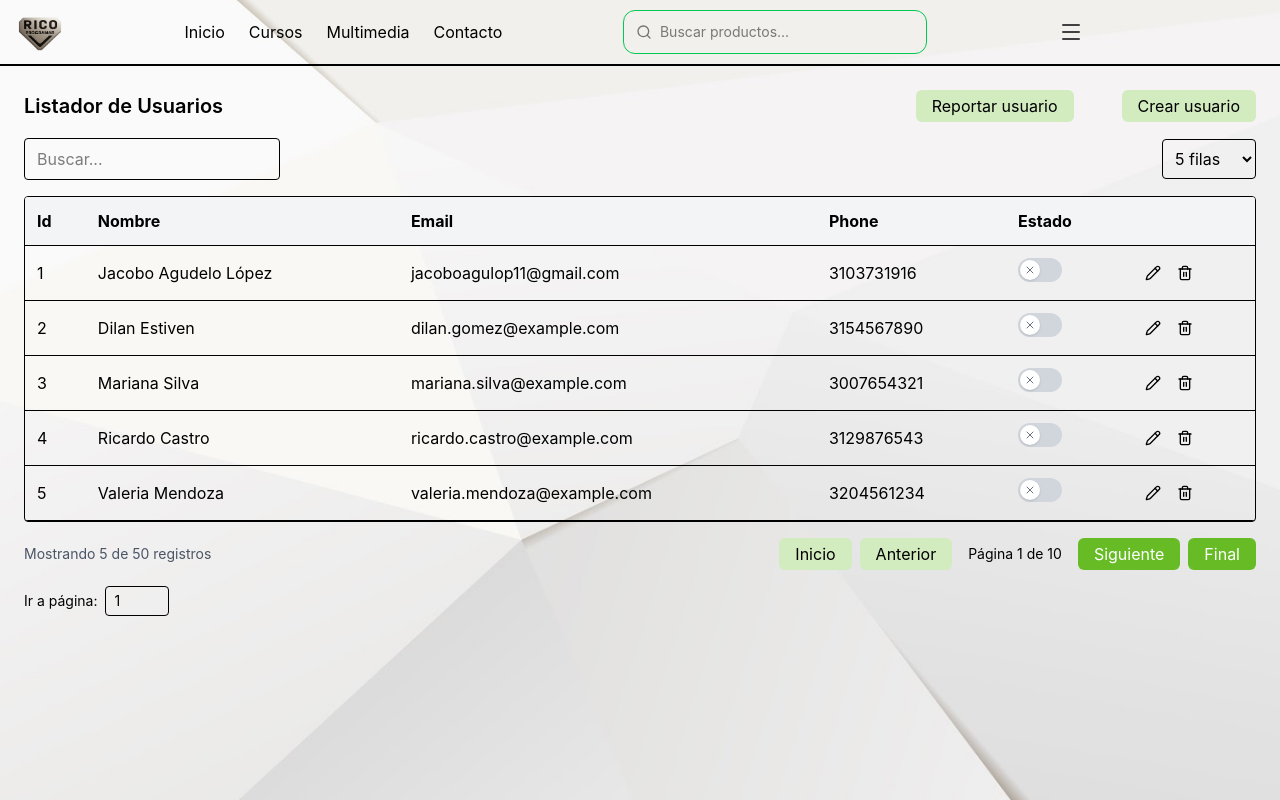
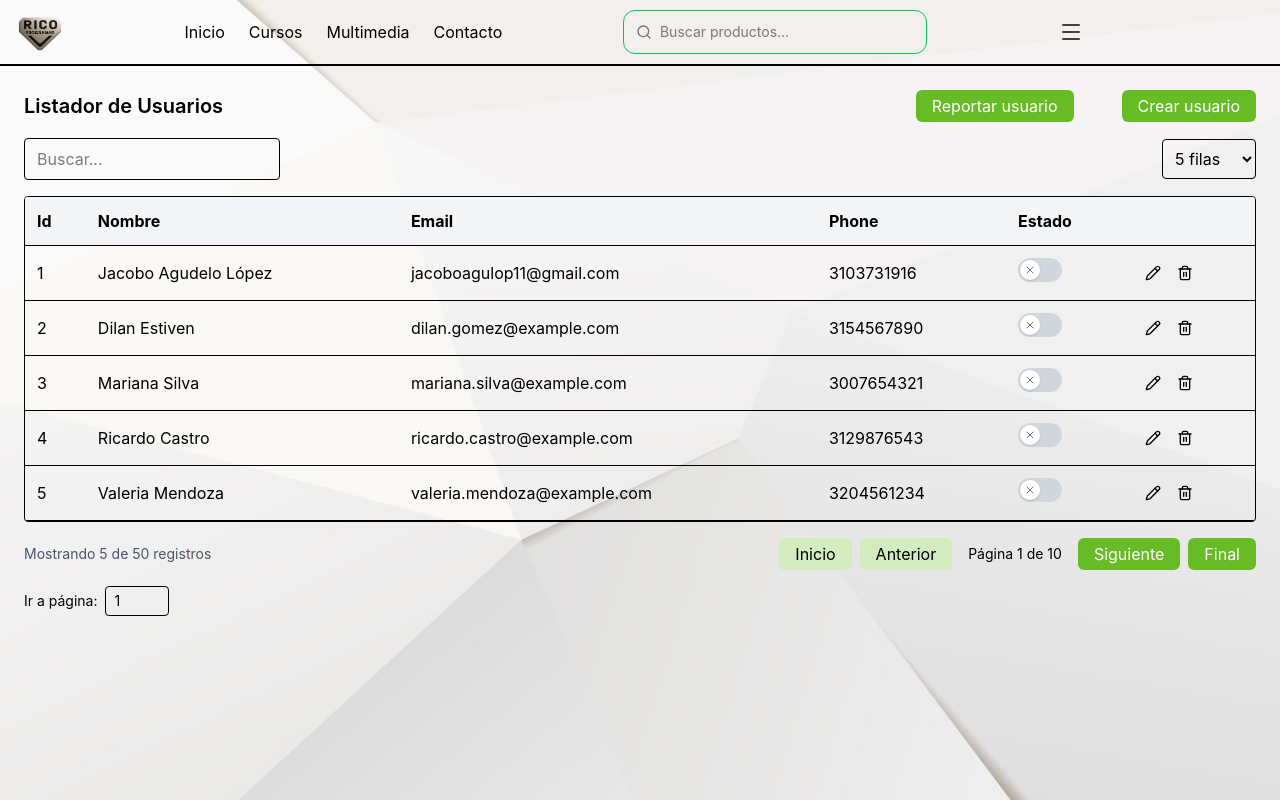
Before and after one commit to Yellownight-bit/3172293-react-in-class, a React (Vite) app: page /dashboard/userList in a window 1280 px wide. Built offline with nearby package versions, Linux system fonts and the light colour scheme.

Commit message:
feat:se agregaron nuevo componentes

```diff
--- a/src/features/users/pages/UserListPage.jsx
+++ b/src/features/users/pages/UserListPage.jsx
@@ -17,12 +17,12 @@ export default function UserListPage() {
             <h1 className="text-xl font-semibold">Listador de Usuarios</h1>
 
             <div className="flex gap-12">
-            <Button size="sm" variant="secondary" onClick={() => setIsReportModalOpen(true)}>
+            <Button size="sm" variant="primary" onClick={() => setIsReportModalOpen(true)}>
             Reportar usuario
             </Button>
 
             <Link to="/dashboard/userCreate">
-            <Button size="sm" variant="secondary">
+            <Button size="sm" variant="primary">
             Crear usuario
             </Button>
             </Link>
```
